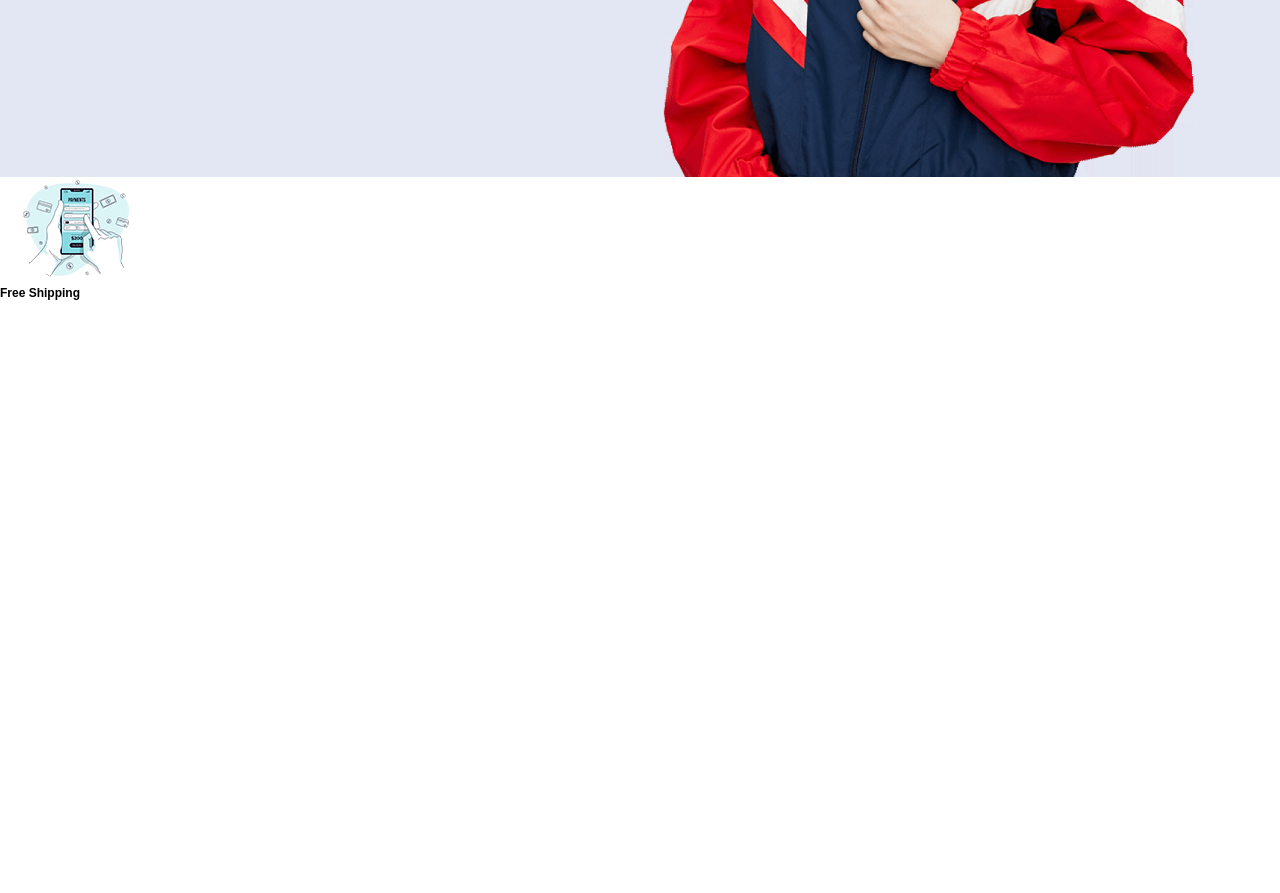
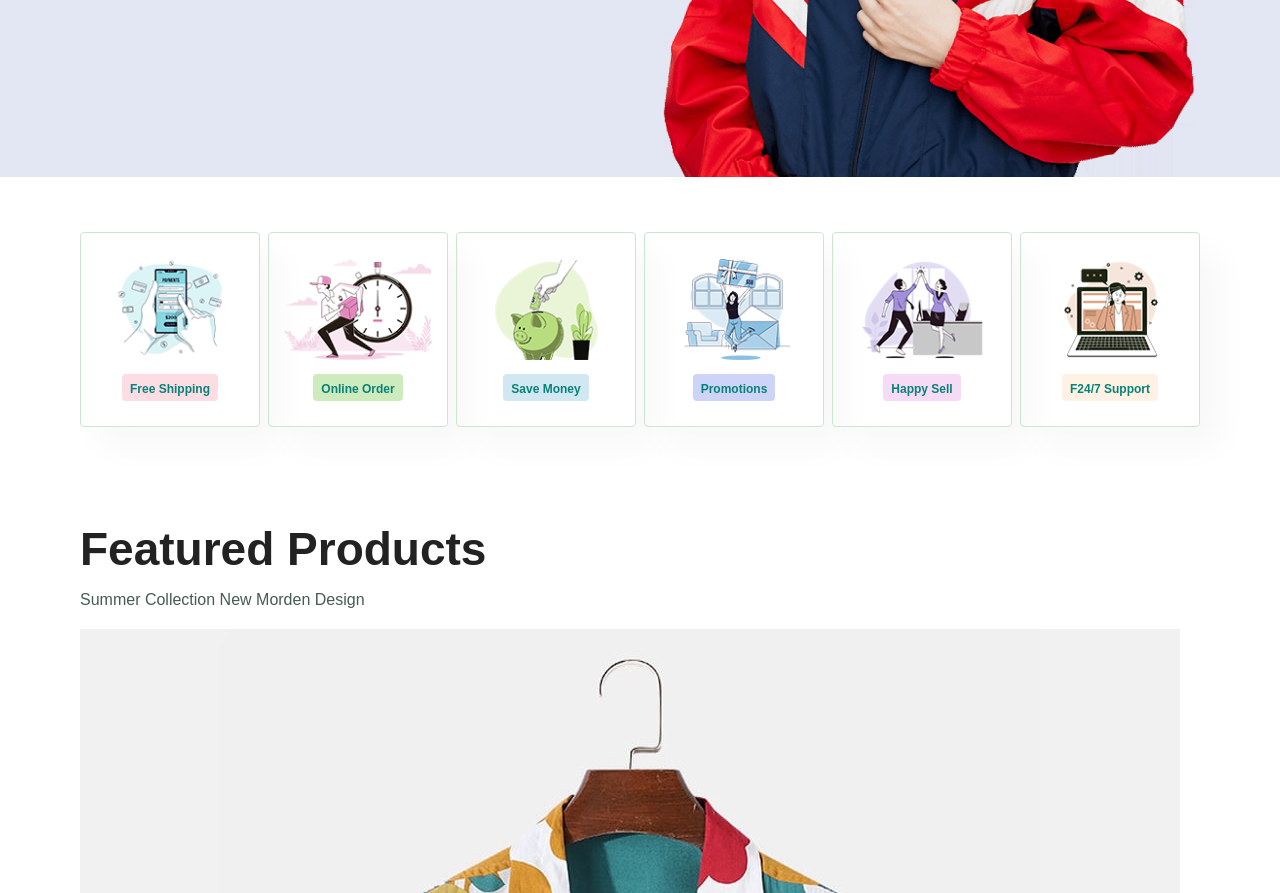
Before and after one commit to RabieRAZINE/E-commerceStore, a plain HTML site: page index.html in a window 1280 px wide. Shown: the part 627-1520 px from the top of the page. Before the commit the page ends 927 px from the top, so only its background shows below. Drawn offline with Linux system fonts and the light colour scheme.

Commit message:
Second Commit

```diff
--- a/index.html
+++ b/index.html
@@ -35,10 +35,52 @@
         <button>Shop Now</button>
     </section>
 
-    <section id="feature">
+    <section id="feature" class="section-p1">
         <div class="fe-box">
             <img src="img/features/f1.png" alt="">
             <h6>Free Shipping</h6>
+        </div>
+        <div class="fe-box">
+            <img src="img/features/f2.png" alt="">
+            <h6>Online Order</h6>
+        </div>
+        <div class="fe-box">
+            <img src="img/features/f3.png" alt="">
+            <h6>Save Money</h6>
+        </div>
+        <div class="fe-box">
+            <img src="img/features/f4.png" alt="">
+            <h6>Promotions</h6>
+        </div>
+        <div class="fe-box">
+            <img src="img/features/f5.png" alt="">
+            <h6>Happy Sell</h6>
+        </div>
+        <div class="fe-box">
+            <img src="img/features/f6.png" alt="">
+            <h6>F24/7 Support</h6>
+        </div>
+    </section>
+
+    <section id="product1" class="section-p1">
+        <h2>Featured Products</h2>
+        <p>Summer Collection New Morden Design</p>
+        <div class="pro-container">
+            <div class="pro">
+                <img src="img/products/f1.jpg" alt="">
+                <div class="des">
+                    <span>adidas</span>
+                    <h5>Cartoon Astronaut T-Shirts</h5>
+                    <div class="star"></div>
+                    <i class="fas fa-star"></i>
+                    <i class="fas fa-star"></i>
+                    <i class="fas fa-star"></i>
+                    <i class="fas fa-star"></i>
+                    <i class="fas fa-star"></i>
+                </div>
+                <h4>78$</h4>
+            </div>
+            <a href="#"><i class="fas fa-shopping-cart"></i></a>
         </div>
     </section>
 
--- a/style.css
+++ b/style.css
@@ -35,11 +35,11 @@ p {
     margin: 15px 0 20px 0;
 }
 
-.section-p1{
+.section-p1 {
     padding: 40px 80px;
 }
 
-.section-m1{
+.section-m1 {
     padding: 40px 0;
 }
 
@@ -128,3 +128,54 @@ body{
     font-weight: 700;
     font-size: 15px;
 }
+#feature {
+    display: flex;
+    align-items: center;
+    justify-content: space-between;
+    flex-wrap: wrap;
+}
+
+#feature .fe-box {
+    width: 180px;
+    text-align: center;
+    padding: 25px 15px;
+    box-shadow: 20px 20px 34px rgba(0, 0, 0, 0.03);
+    border: 1px solid #cce7d0;
+    border-radius: 4px;
+    margin: 15px 0;
+}
+
+#feature .fe-box:hover{
+    box-shadow: 10px 00px 54px rgba(70, 62, 221, 0.01);
+}
+#feature .fe-box img {
+    width: 100%;
+    margin-bottom: 10px;
+
+
+}
+
+#feature .fe-box h6 {
+    display: inline-block;
+    padding: 9px 8px 6px 8px;
+    line-height: 1;
+    border-radius: 4px;
+    color: #088178;
+    background-color: #fddde4;
+}
+
+#feature .fe-box:nth-child(2) h6 {
+    background-color: #cdebbc;
+}
+#feature .fe-box:nth-child(3) h6 {
+    background-color: #d1e8f2;
+}
+#feature .fe-box:nth-child(4) h6 {
+    background-color: #cdd4f8;
+}
+#feature .fe-box:nth-child(5) h6 {
+    background-color: #f6dbf6;
+}
+#feature .fe-box:nth-child(6) h6 {
+    background-color: #fff2e5;
+}
```
